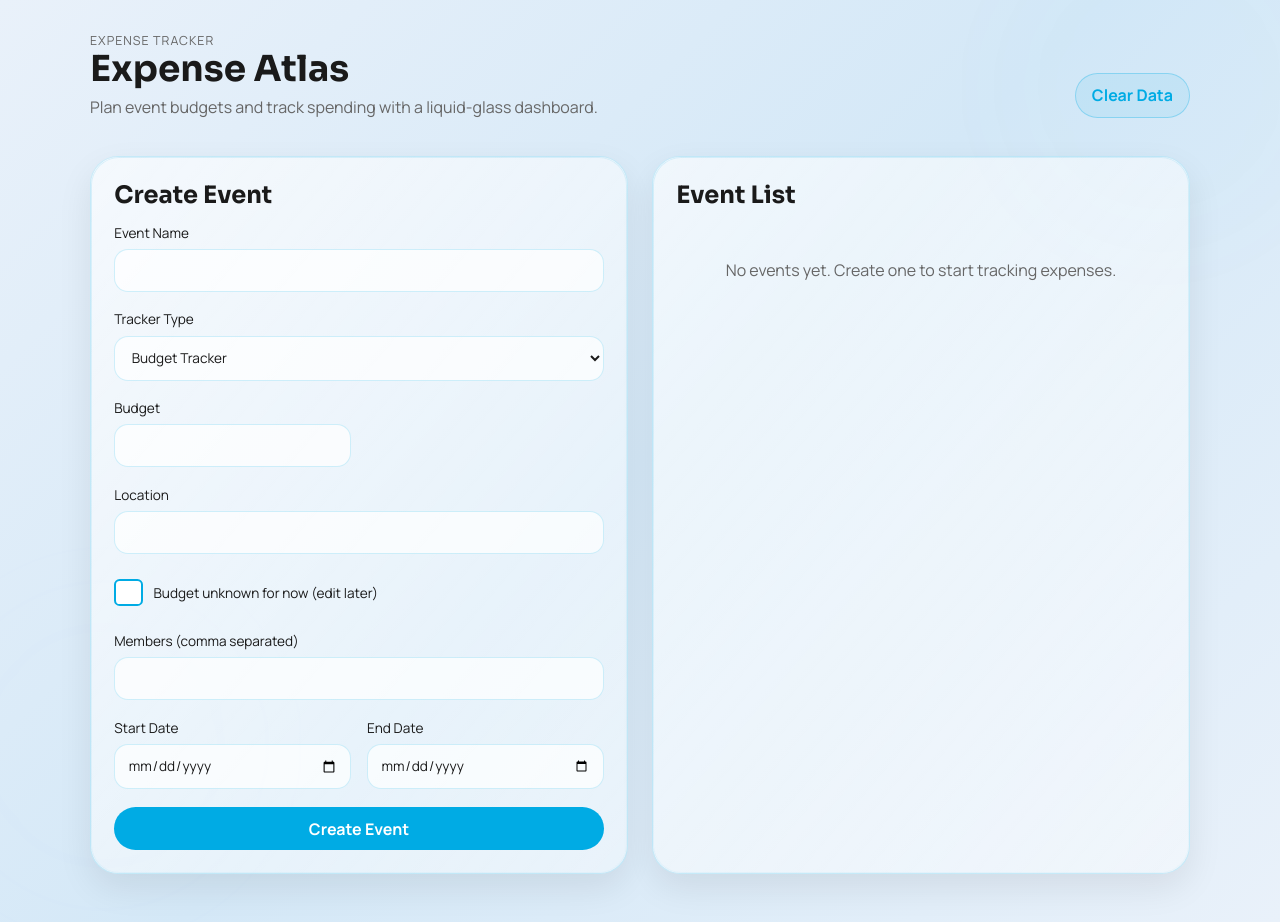
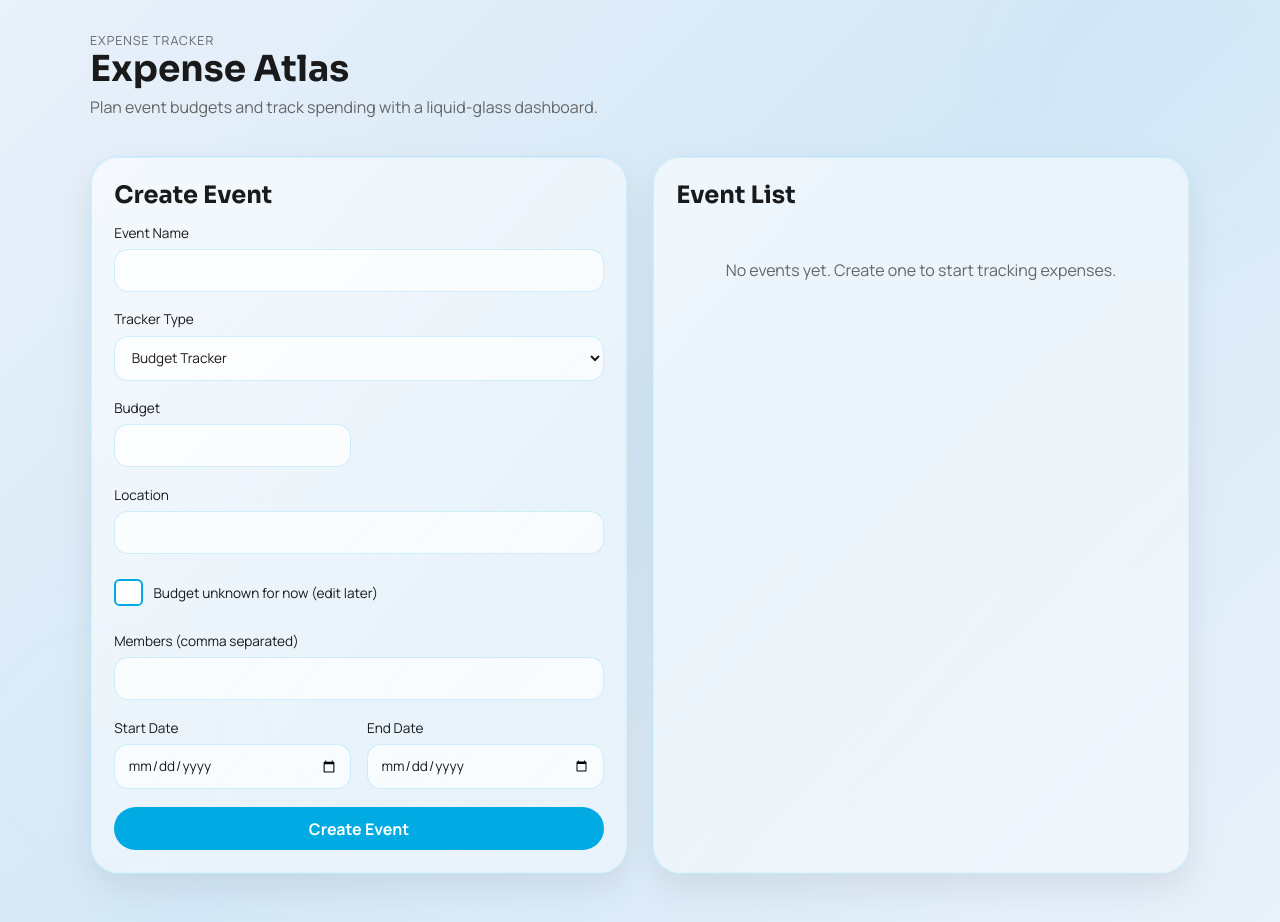
Before and after one commit to Afsar-D/expense-tracker, a React (Vite) app: page /#/ in a window 1280 px wide. Built offline with nearby package versions, Linux system fonts and the light colour scheme; no server answers; the database is empty.

Commit message:
Remove Clear Data option from Home page

```diff
--- a/src/pages/HomePage.jsx
+++ b/src/pages/HomePage.jsx
@@ -80,17 +80,6 @@ function HomePage() {
     if (isMobile) {
       setShowCreateOnMobile(false);
     }
-  };
-
-  const clearAllData = () => {
-    const shouldClear = window.confirm("This will remove all events, expenses, and incomes. Continue?");
-    if (!shouldClear) {
-      return;
-    }
-
-    const cleared = { events: [], expenses: [], incomes: [] };
-    persistState(cleared);
-    setState(cleared);
   };
 
   const deleteEvent = (eventId) => {
@@ -259,9 +248,6 @@ function HomePage() {
           <h1>Expense Atlas</h1>
           <p className="subhead">Plan event budgets and track spending with a liquid-glass dashboard.</p>
         </div>
-        <button onClick={clearAllData} className="btn ghost" type="button">
-          Clear Data
-        </button>
       </header>
 
       <section className="panel-grid">
```
